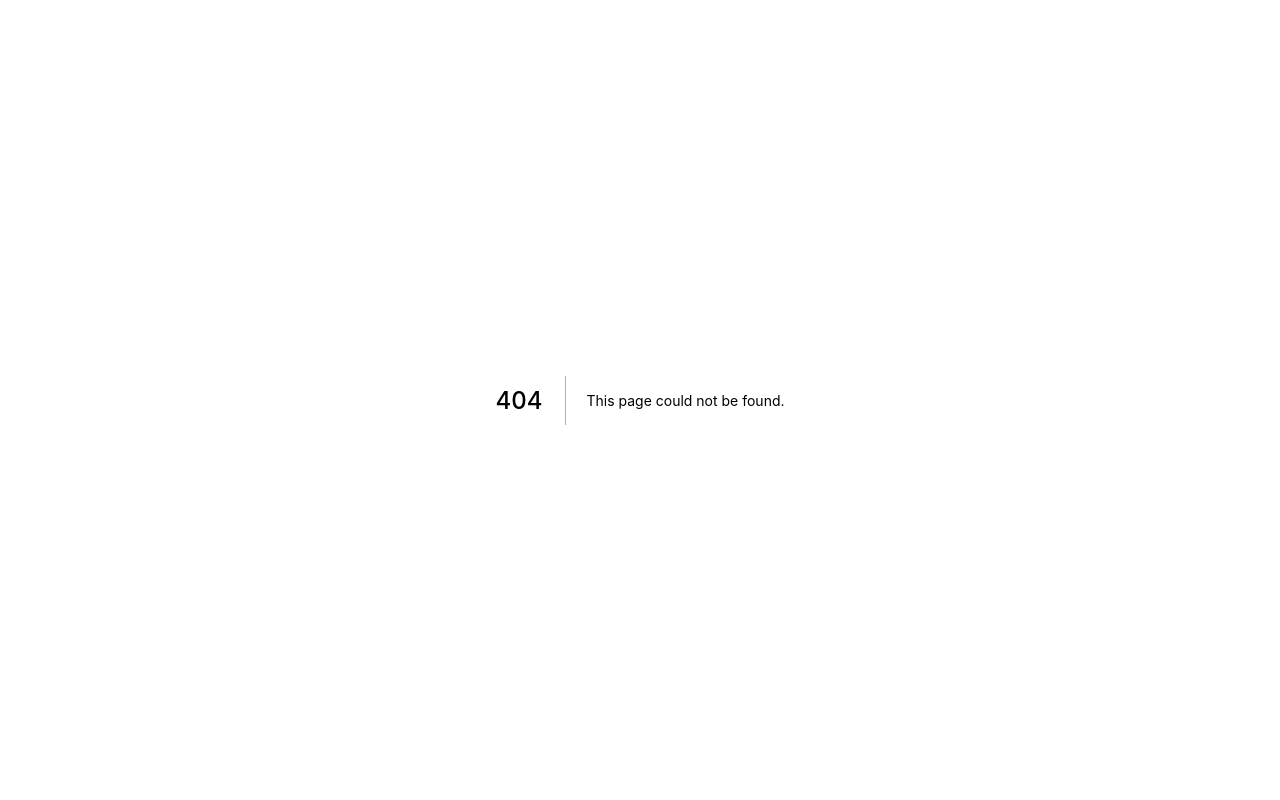
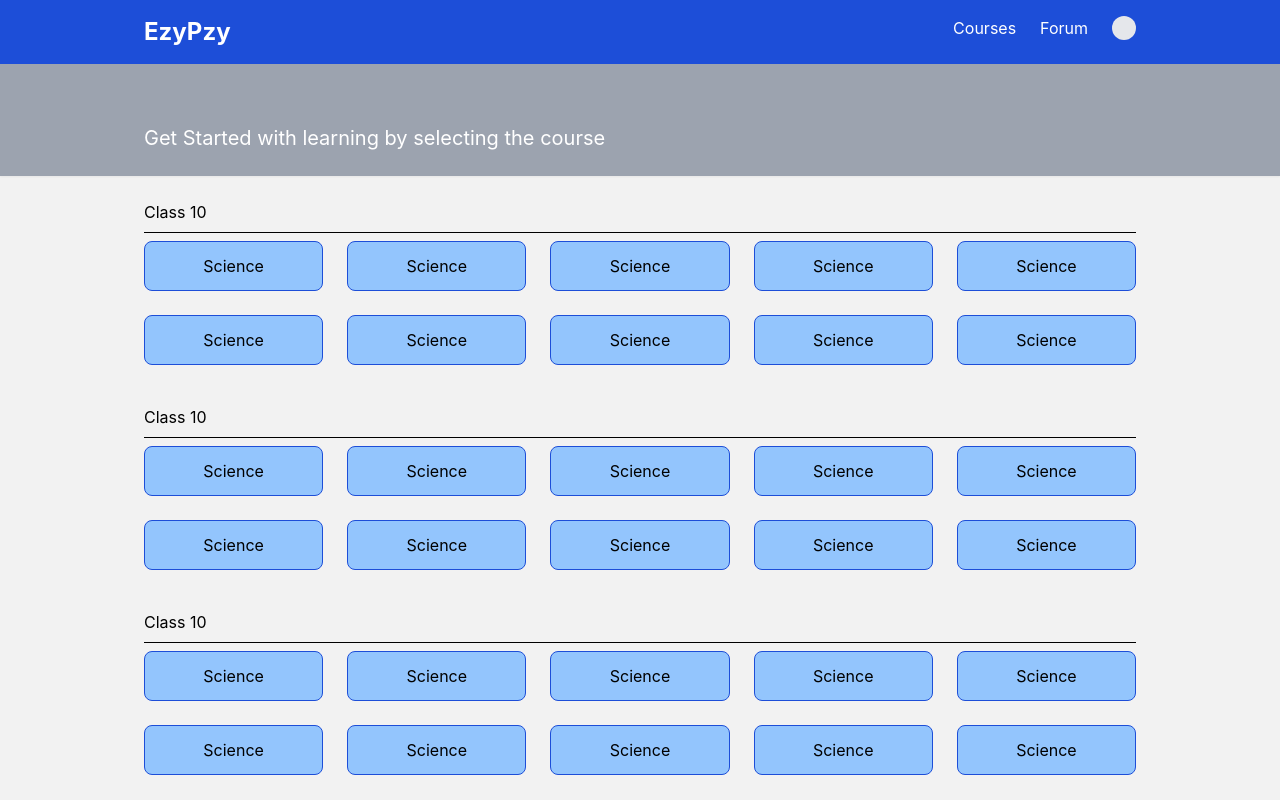
Before and after one commit to mraniketr/Collaborative-Study-Portal, a Next.js app in the folder code/: page /courses in a window 1280 px wide. Before the commit this address had no page. Built offline with nearby package versions, Linux system fonts and the light colour scheme.

Commit message:
courses page added

```diff
--- /dev/null
+++ b/code/components/Navbar.js
@@ -0,0 +1,16 @@
+import React from 'react'
+
+const Navbar = () => {
+    return (
+        <div className='flex absolute w-full flex-row justify-between bg-blue-700 py-4 px-36'>
+            <div className='flex text-white font-bold text-2xl'>EzyPzy</div>
+            <div className='flex flex-row space-x-6'>
+                <div className='flex text-base text-white'>Courses</div>
+                <div className='flex text-base text-white'>Forum</div>
+                <div className='flex w-6 h-6 bg-gray-200 rounded-full'></div>
+            </div>
+        </div>
+    )
+}
+
+export default Navbar
--- /dev/null
+++ b/code/pages/courses/index.js
@@ -0,0 +1,68 @@
+import React from 'react'
+import Navbar from '../../components/Navbar'
+
+const Courses = () => {
+    return (
+        <React.Fragment>
+            <Navbar />
+            <div className='flex flex-col '>
+                <div className='bg-gray-400 h-44 flex flex-row items-end shadow-sm border-black text-white text-xl py-6 px-36'>
+                    Get Started with learning by selecting the course
+                </div>
+                <div className='flex flex-col px-36 py-4'>
+                    <div className='flex flex-row w-full border-b border-black py-2 mb-2'>
+                        Class 10
+                    </div>
+                    <div className='grid grid-cols-5 gap-6'>
+                        <div className='px-4 py-3 flex justify-center rounded-lg border border-blue-700 bg-blue-300'>Science</div>
+                        <div className='px-4 py-3 flex justify-center rounded-lg border border-blue-700 bg-blue-300'>Science</div>
+                        <div className='px-4 py-3 flex justify-center rounded-lg border border-blue-700 bg-blue-300'>Science</div>
+                        <div className='px-4 py-3 flex justify-center rounded-lg border border-blue-700 bg-blue-300'>Science</div>
+                        <div className='px-4 py-3 flex justify-center rounded-lg border border-blue-700 bg-blue-300'>Science</div>
+                        <div className='px-4 py-3 flex justify-center rounded-lg border border-blue-700 bg-blue-300'>Science</div>
+                        <div className='px-4 py-3 flex justify-center rounded-lg border border-blue-700 bg-blue-300'>Science</div>
+                        <div className='px-4 py-3 flex justify-center rounded-lg border border-blue-700 bg-blue-300'>Science</div>
+                        <div className='px-4 py-3 flex justify-center rounded-lg border border-blue-700 bg-blue-300'>Science</div>
+                        <div className='px-4 py-3 flex justify-center rounded-lg border border-blue-700 bg-blue-300'>Science</div>
+                    </div>
+                </div>
+                <div className='flex flex-col px-36 py-4'>
+                    <div className='flex flex-row w-full border-b border-black py-2 mb-2'>
+                        Class 10
+                    </div>
+                    <div className='grid grid-cols-5 gap-6'>
+                        <div className='px-4 py-3 flex justify-center rounded-lg border border-blue-700 bg-blue-300'>Science</div>
+                        <div className='px-4 py-3 flex justify-center rounded-lg border border-blue-700 bg-blue-300'>Science</div>
+                        <div className='px-4 py-3 flex justify-center rounded-lg border border-blue-700 bg-blue-300'>Science</div>
+                        <div className='px-4 py-3 flex justify-center rounded-lg border border-blue-700 bg-blue-300'>Science</div>
+                        <div className='px-4 py-3 flex justify-center rounded-lg border border-blue-700 bg-blue-300'>Science</div>
+                        <div className='px-4 py-3 flex justify-center rounded-lg border border-blue-700 bg-blue-300'>Science</div>
+                        <div className='px-4 py-3 flex justify-center rounded-lg border border-blue-700 bg-blue-300'>Science</div>
+                        <div className='px-4 py-3 flex justify-center rounded-lg border border-blue-700 bg-blue-300'>Science</div>
+                        <div className='px-4 py-3 flex justify-center rounded-lg border border-blue-700 bg-blue-300'>Science</div>
+                        <div className='px-4 py-3 flex justify-center rounded-lg border border-blue-700 bg-blue-300'>Science</div>
+                    </div>
+                </div>
+                <div className='flex flex-col px-36 py-4'>
+                    <div className='flex flex-row w-full border-b border-black py-2 mb-2'>
+                        Class 10
+                    </div>
+                    <div className='grid grid-cols-5 gap-6'>
+                        <div className='px-4 py-3 flex justify-center rounded-lg border border-blue-700 bg-blue-300'>Science</div>
+                        <div className='px-4 py-3 flex justify-center rounded-lg border border-blue-700 bg-blue-300'>Science</div>
+                        <div className='px-4 py-3 flex justify-center rounded-lg border border-blue-700 bg-blue-300'>Science</div>
+                        <div className='px-4 py-3 flex justify-center rounded-lg border border-blue-700 bg-blue-300'>Science</div>
+                        <div className='px-4 py-3 flex justify-center rounded-lg border border-blue-700 bg-blue-300'>Science</div>
+                        <div className='px-4 py-3 flex justify-center rounded-lg border border-blue-700 bg-blue-300'>Science</div>
+                        <div className='px-4 py-3 flex justify-center rounded-lg border border-blue-700 bg-blue-300'>Science</div>
+                        <div className='px-4 py-3 flex justify-center rounded-lg border border-blue-700 bg-blue-300'>Science</div>
+                        <div className='px-4 py-3 flex justify-center rounded-lg border border-blue-700 bg-blue-300'>Science</div>
+                        <div className='px-4 py-3 flex justify-center rounded-lg border border-blue-700 bg-blue-300'>Science</div>
+                    </div>
+                </div>
+            </div>
+        </React.Fragment>
+    )
+}
+
+export default Courses
```
